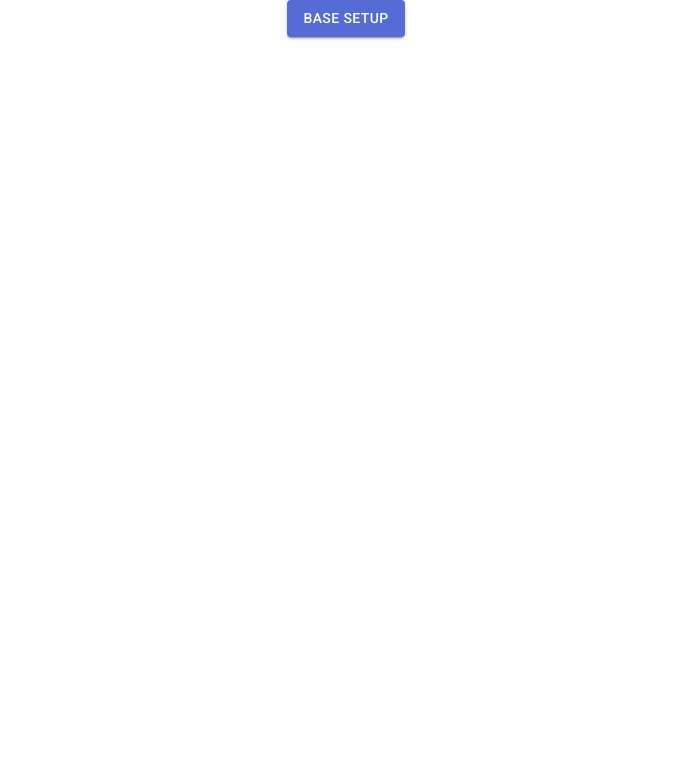
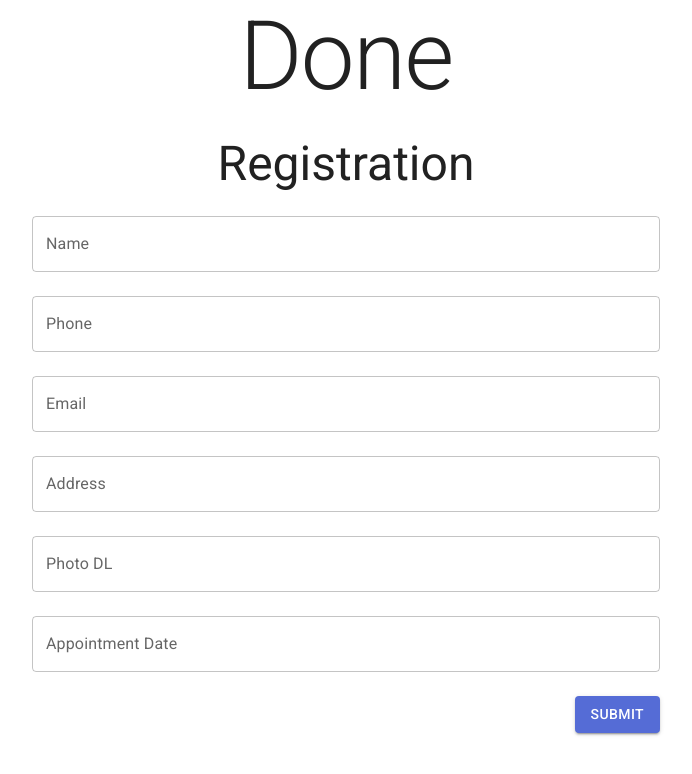
Before and after one commit to codercodingthecode/donefirst, a React (Create React App) app: page / in a window 1280 px wide. Shown: the top 774 px of the page, without its empty margins (294-986 px from the left). Built offline with nearby package versions, Linux system fonts and the light colour scheme.

Commit message:
Add form

```diff
--- a/package.json
+++ b/package.json
@@ -13,12 +13,14 @@
     "@types/node": "^16.7.13",
     "@types/react": "^18.0.0",
     "@types/react-dom": "^18.0.0",
+    "formik": "^2.2.9",
     "prettier": "^2.7.1",
     "react": "^18.2.0",
     "react-dom": "^18.2.0",
     "react-scripts": "5.0.1",
     "typescript": "^4.4.2",
-    "web-vitals": "^2.1.0"
+    "web-vitals": "^2.1.0",
+    "yup": "^0.32.11"
   },
   "scripts": {
     "start": "react-scripts start",
--- a/src/App.tsx
+++ b/src/App.tsx
@@ -1,15 +1,17 @@
 import React from 'react';
 import { Container, Grid, Typography } from '@mui/material';
 import { Button } from './Components/Library/Index';
+import { Registration } from './Components/Customer/Index';
 
 function App() {
     return (
         <Container maxWidth="xl" disableGutters>
             <Grid container spacing={3} justifyContent="center">
                 <Grid item>
-                    <Button variant="contained" color="primary">
-                        Base Setup
-                    </Button>
+                    <Typography variant="h1">Done</Typography>
+                </Grid>
+                <Grid item xs={12}>
+                    <Registration />
                 </Grid>
             </Grid>
         </Container>
--- a/src/Components/Customer/Index.tsx
+++ b/src/Components/Customer/Index.tsx
@@ -1 +1 @@
-export default undefined;
+export { Registration } from './Registration';
--- /dev/null
+++ b/src/Components/Customer/Registration.tsx
@@ -0,0 +1,152 @@
+import { Form, useFormik } from 'formik';
+import { FC } from 'react';
+import { Grid, TextField, Typography } from '@mui/material';
+import { Button } from '../Library/Index';
+
+export const Registration: FC = () => {
+    const formik = useFormik({
+        initialValues: {
+            name: '',
+            phone: '',
+            email: '',
+            address: '',
+            photoDL: '',
+            appointmentDate: '',
+        },
+        onSubmit: (values, { setSubmitting }) => {
+            setTimeout(() => {
+                alert(JSON.stringify(values, null, 2));
+                setSubmitting(false);
+            }, 3000);
+        },
+    });
+    return (
+        <Grid container spacing={3} justifyContent="center">
+            <Grid item xs={12}>
+                <Typography align="center" variant="h3">
+                    Registration
+                </Typography>
+            </Grid>
+            <Grid item xs={6}>
+                <form onSubmit={formik.handleSubmit}>
+                    <Grid container spacing={3} justifyContent="center">
+                        <Grid item xs={12}>
+                            <TextField
+                                fullWidth
+                                id="name"
+                                name="name"
+                                label="Name"
+                                value={formik.values.name}
+                                onChange={formik.handleChange}
+                                error={formik.touched.name && Boolean(formik.errors.name)}
+                                helperText={formik.touched.name && formik.errors.name}
+                            />
+                        </Grid>
+                        <Grid item xs={12}>
+                            <TextField
+                                fullWidth
+                                id="phone"
+                                name="phone"
+                                label="Phone"
+                                value={formik.values.phone}
+                                onChange={formik.handleChange}
+                                error={formik.touched.phone && Boolean(formik.errors.phone)}
+                                helperText={formik.touched.phone && formik.errors.phone}
+                            />
+                        </Grid>
+                        <Grid item xs={12}>
+                            <TextField
+                                fullWidth
+                                id="email"
+                                name="email"
+                                label="Email"
+                                value={formik.values.email}
+                                onChange={formik.handleChange}
+                                error={formik.touched.email && Boolean(formik.errors.email)}
+                                helperText={formik.touched.email && formik.errors.email}
+                            />
+                        </Grid>
+                        <Grid item xs={12}>
+                            <TextField
+                                fullWidth
+                                id="address"
+                                name="address"
+                                label="Address"
+                                value={formik.values.address}
+                                onChange={formik.handleChange}
+                                error={formik.touched.address && Boolean(formik.errors.address)}
+                                helperText={formik.touched.address && formik.errors.address}
+                            />
+                        </Grid>
+                        <Grid item xs={12}>
+                            <TextField
+                                fullWidth
+                                id="photoDL"
+                                name="photoDL"
+                                label="Photo DL"
+                                value={formik.values.photoDL}
+                                onChange={formik.handleChange}
+                                error={formik.touched.photoDL && Boolean(formik.errors.photoDL)}
+                                helperText={formik.touched.photoDL && formik.errors.photoDL}
+                            />
+                        </Grid>
+                        <Grid item xs={12}>
+                            <TextField
+                                fullWidth
+                                id="appointmentDate"
+                                name="appointmentDate"
+                                label="Appointment Date"
+                                value={formik.values.appointmentDate}
+                                onChange={formik.handleChange}
+                                error={formik.touched.appointmentDate && Boolean(formik.errors.appointmentDate)}
+                                helperText={formik.touched.appointmentDate && formik.errors.appointmentDate}
+                            />
+                        </Grid>
+                        <Grid item container xs={12} justifyContent="right">
+                            <Button
+                                type="submit"
+                                variant="contained"
+                                color="primary"
+                                isLoading={formik.isSubmitting}
+                                disabled={formik.isSubmitting}
+                            >
+                                Submit
+                            </Button>
+                        </Grid>
+                    </Grid>
+                </form>
+            </Grid>
+        </Grid>
+    );
+};
+
+// return (
+//     <Formik
+//         initialValues={{
+//             name: '',
+//             phone: '',
+//             email: '',
+//             address: '',
+//             photoDL: '',
+//             appointmentDate: '',
+//         }}
+//         onSubmit={(values, { setSubmitting }) => {
+//             setTimeout(() => {
+//                 alert(JSON.stringify(values, null, 2));
+//                 setSubmitting(false);
+//             }, 3000);
+//         }}
+//     >
+//         {({ isSubmitting }) => (
+//             <Form>
+//                 <Field type="text" name="name" placeholder="Name" />
+//                 <Field type="text" name="phone" placeholder="Phone" />
+//                 <Field type="text" name="email" placeholder="Email" />
+//                 <Field type="text" name="address" placeholder="Address" />
+//                 <Field type="text" name="photoDL" placeholder="Photo DL" />
+//                 <Field type="text" name="appointmentDate" placeholder="Appointment Date" />
+//             </Form>
+//         )}
+//     </Formik>
+// );
+// };
```
Also changed, not shown: 1 other file (tests, documents, lock files or other folders).
